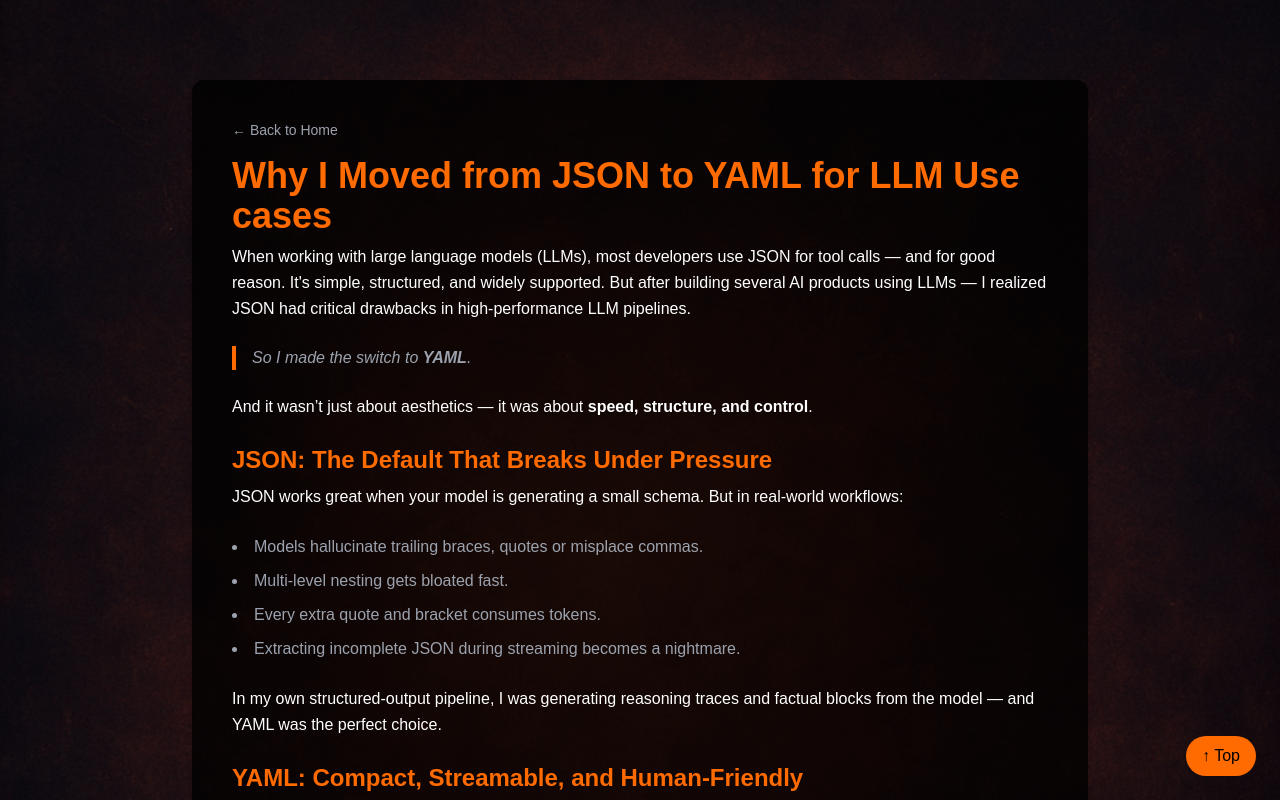
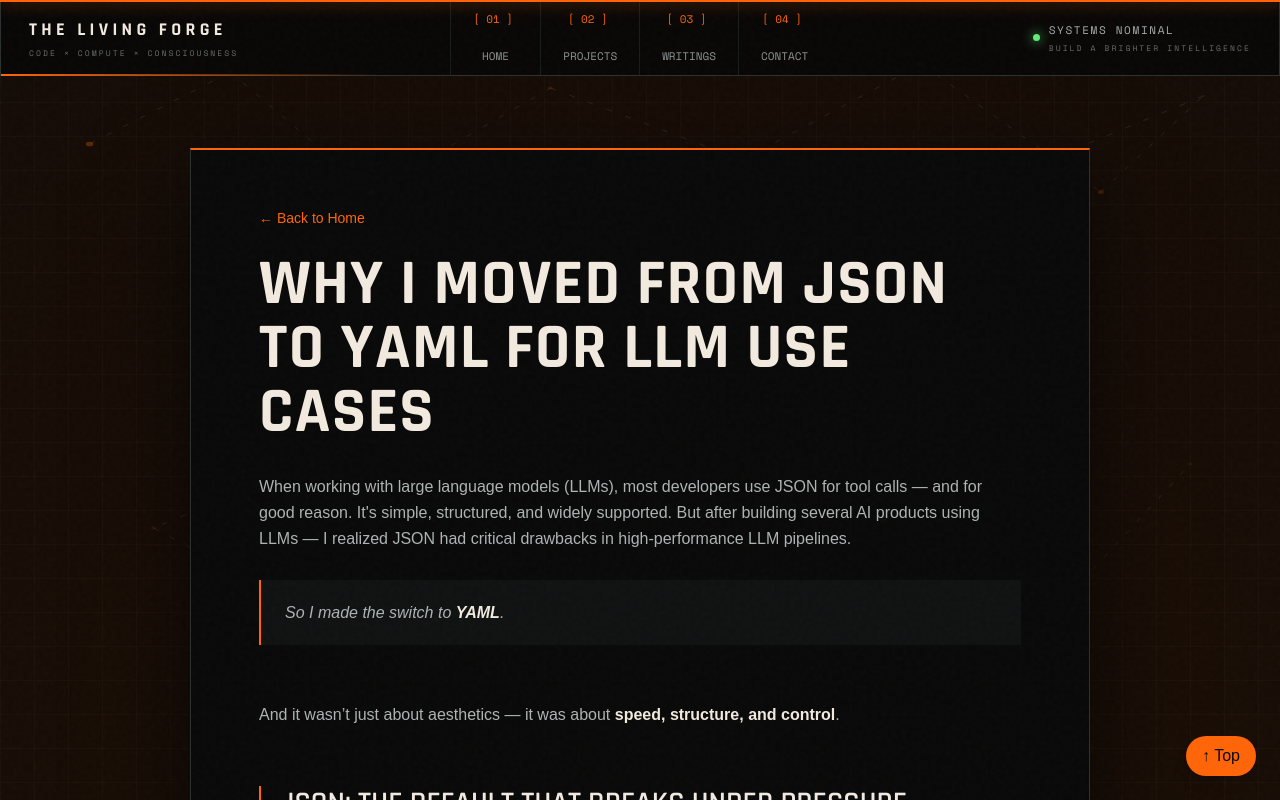
Before and after one commit to MedhaviMonish/medhavimonish.github.io, a Next.js app: page /blogs/json-to-yaml in a window 1280 px wide. Shown: the top 800 px of the page. Built offline with nearby package versions, Linux system fonts and the light colour scheme.

Commit message:
format chagne for blog

```diff
--- a/src/app/blogs/custom-rag/page.tsx
+++ b/src/app/blogs/custom-rag/page.tsx
@@ -2,13 +2,11 @@
 /* eslint-disable react/no-unescaped-entities */
 import CodeBlock from "@/components/CodeBlock";
 import Link from "next/link";
+import BlogMotionShell from "@/components/BlogMotionShell";
 
 export default function BlogCustomRAG() {
   return (
-    <main
-      className="relative min-h-screen bg-cover bg-center bg-no-repeat bg-fixed flex justify-center items-start py-20 px-4"
-      style={{ backgroundImage: "url('/images/bg-home.png')" }}
-    >
+    <BlogMotionShell signal="cyan">
       <div className="w-full max-w-4xl bg-black/80 text-white p-10 rounded-xl shadow-md">
         <Link href="/" className="text-sm text-gray-400 hover:text-white transition block mb-4">
           ← Back to Home
@@ -115,6 +113,6 @@ results = [sentences[i] for i in indices]`} />
       >
         ↑ Top
       </button>
-    </main>
+    </BlogMotionShell>
   );
 }
--- a/src/app/blogs/greedy-context/page.tsx
+++ b/src/app/blogs/greedy-context/page.tsx
@@ -2,13 +2,11 @@
 /* eslint-disable react/no-unescaped-entities */
 import CodeBlock from "@/components/CodeBlock";
 import Link from "next/link";
+import BlogMotionShell from "@/components/BlogMotionShell";
 
 export default function BlogGreedyContext() {
   return (
-    <main
-      className="relative min-h-screen bg-cover bg-center bg-no-repeat bg-fixed flex justify-center items-start py-20 px-4"
-      style={{ backgroundImage: "url('/images/bg-home.png')" }}
-    >
+    <BlogMotionShell signal="cyan">
       <div className="w-full max-w-4xl bg-black/80 text-gray-200 p-10 rounded-xl shadow-md">
         <Link href="/" className="text-sm text-gray-400 hover:text-white transition block mb-4">
           ← Back to Home
@@ -117,6 +115,6 @@ for msg in relevant_messages:
       >
         ↑ Top
       </button>
-    </main>
+    </BlogMotionShell>
   );
 }
--- a/src/app/blogs/json-to-yaml/page.tsx
+++ b/src/app/blogs/json-to-yaml/page.tsx
@@ -2,13 +2,11 @@
 /* eslint-disable react/no-unescaped-entities */
 import CodeBlock from "@/components/CodeBlock";
 import Link from "next/link";
+import BlogMotionShell from "@/components/BlogMotionShell";
 
 export default function BlogJsonToYaml() {
   return (
-    <main
-      className="relative min-h-screen bg-cover bg-center bg-no-repeat bg-fixed flex justify-center items-start py-20 px-4"
-      style={{ backgroundImage: "url('/images/bg-home.png')" }}
-    >
+    <BlogMotionShell signal="ember">
       <div className="w-full max-w-4xl bg-black/80 text-white p-10 rounded-xl shadow-md">
         <Link href="/" className="text-sm text-gray-400 hover:text-white transition block mb-4">
           ← Back to Home
@@ -382,6 +380,6 @@ version: "1.0"`}
       >
         ↑ Top
       </button>
-    </main>
+    </BlogMotionShell>
   );
 }
--- a/src/app/blogs/streaming-json/page.tsx
+++ b/src/app/blogs/streaming-json/page.tsx
@@ -2,10 +2,11 @@
 /* eslint-disable react/no-unescaped-entities */
 import CodeBlock from "@/components/CodeBlock";
 import Link from "next/link";
+import BlogMotionShell from "@/components/BlogMotionShell";
 
 export default function BlogStreamingJSON() {
   return (
-    <main className="relative min-h-screen bg-cover bg-center bg-no-repeat bg-fixed flex justify-center items-start py-20 px-4" style={{ backgroundImage: "url('/images/bg-home.png')" }}>
+    <BlogMotionShell signal="ember">
       <div className="w-full max-w-4xl bg-black/80 text-white p-10 rounded-xl shadow-md">
         <Link href="/" className="text-sm text-gray-400 hover:text-white transition block mb-4">
           ← Back to Home
@@ -76,6 +77,6 @@ for chunk in openai.ChatCompletion.create(..., stream=True):
         </p>
 
       </div>
-    </main>
+    </BlogMotionShell>
   );
 }
--- a/src/app/blogs/twin-squeeze/page.tsx
+++ b/src/app/blogs/twin-squeeze/page.tsx
@@ -1,13 +1,11 @@
 "use client";
 import Link from "next/link";
 import CodeBlock from "@/components/CodeBlock";
+import BlogMotionShell from "@/components/BlogMotionShell";
 
 export default function BlogTwinSqueeze() {
   return (
-    <main
-      className="relative min-h-screen bg-cover bg-center bg-no-repeat bg-fixed flex justify-center items-start py-20 px-4"
-      style={{ backgroundImage: "url('/images/bg-home.png')" }}
-    >
+    <BlogMotionShell signal="violet">
       <div className="w-full max-w-4xl bg-black/80 text-white p-10 rounded-xl shadow-md">
         <Link href="/" className="text-sm text-gray-400 hover:text-white transition block mb-4">
           ← Back to Home
@@ -171,6 +169,6 @@ python test_all_models.py`}/>
       >
         ↑ Top
       </button>
-    </main>
+    </BlogMotionShell>
   );
 }
--- a/src/app/globals.css
+++ b/src/app/globals.css
@@ -57,3 +57,93 @@ body {
 .forge-footer a {
   font-size: 12px;
 }
+
+/* Append this block to app/globals.css */
+.blog-motion-page { --signal: var(--ember); }
+.blog-motion-page.signal-cyan { --signal: var(--cyan); }
+.blog-motion-page.signal-violet { --signal: var(--violet); }
+.blog-motion-page.signal-green { --signal: var(--green); }
+
+.reading-progress {
+  position: fixed;
+  z-index: 50;
+  top: 0;
+  left: 0;
+  right: 0;
+  height: 2px;
+  transform-origin: 0 50%;
+  background: var(--signal);
+  box-shadow: 0 0 16px var(--signal);
+}
+
+.blog-motion-article {
+  position: relative;
+  z-index: 2;
+  width: min(900px, calc(100% - 32px));
+  margin: 72px auto 0;
+  padding-bottom: 90px;
+}
+
+.blog-motion-article > div:first-child {
+  width: 100%;
+  max-width: none;
+  padding: 58px 68px;
+  color: #c8cccc;
+  background: rgba(9, 10, 10, 0.94);
+  border: 1px solid var(--steel);
+  border-top: 2px solid var(--signal);
+  border-radius: 0;
+  box-shadow: 0 30px 90px rgba(0, 0, 0, 0.7);
+  line-height: 1.82;
+}
+
+.blog-motion-article h1 {
+  margin: 24px 0 30px;
+  color: var(--pale) !important;
+  font: 700 clamp(38px, 6vw, 64px) / 1 var(--font-display);
+  text-transform: uppercase;
+  letter-spacing: 0.02em;
+}
+
+.blog-motion-article h2 {
+  margin: 58px 0 16px;
+  padding-left: 18px;
+  color: var(--pale) !important;
+  border-left: 2px solid var(--signal);
+  font: 600 30px / 1.15 var(--font-display);
+  text-transform: uppercase;
+}
+
+.blog-motion-article h3 { color: var(--signal) !important; }
+.blog-motion-article p,
+.blog-motion-article li { font-size: 16px; color: #aeb3b3; }
+.blog-motion-article a { color: var(--signal) !important; }
+.blog-motion-article strong,
+.blog-motion-article b { color: var(--pale); }
+.blog-motion-article blockquote {
+  margin: 28px 0;
+  padding: 18px 24px;
+  color: #aeb3b3;
+  background: #101212;
+  border-left: 2px solid var(--signal) !important;
+}
+.blog-motion-article img {
+  max-width: 100%;
+  height: auto;
+  border: 1px solid var(--steel);
+  border-radius: 0;
+}
+.blog-motion-article table { background: #0a0b0b; }
+.blog-motion-article th { color: var(--signal) !important; }
+
+.blog-motion-article > button {
+  color: #080808 !important;
+  background: var(--signal) !important;
+}
+
+@media (max-width: 700px) {
+  .blog-motion-article { margin-top: 24px; }
+  .blog-motion-article > div:first-child { padding: 34px 22px; }
+  .blog-motion-article h1 { font-size: 40px; }
+  .blog-motion-article h2 { font-size: 25px; }
+}
--- /dev/null
+++ b/src/components/BlogMotionShell.tsx
@@ -0,0 +1,28 @@
+"use client";
+
+import { motion, useScroll, useSpring } from "motion/react";
+import ForgeHeader from "@/components/ForgeHeader";
+import NeuralField from "@/components/NeuralField";
+
+type Signal = "ember" | "green" | "violet" | "cyan";
+
+export default function BlogMotionShell({ children, signal = "ember" }: { children: React.ReactNode; signal?: Signal }) {
+  const { scrollYProgress } = useScroll();
+  const scaleX = useSpring(scrollYProgress, { stiffness: 120, damping: 28, restDelta: 0.001 });
+
+  return (
+    <main className={`forge-shell blog-motion-page signal-${signal}`}>
+      <NeuralField />
+      <ForgeHeader />
+      <motion.div className="reading-progress" style={{ scaleX }} />
+      <motion.article
+        className="blog-motion-article"
+        initial={{ opacity: 0, y: 35 }}
+        animate={{ opacity: 1, y: 0 }}
+        transition={{ duration: 0.7, ease: [0.22, 1, 0.36, 1] }}
+      >
+        {children}
+      </motion.article>
+    </main>
+  );
+}
```
